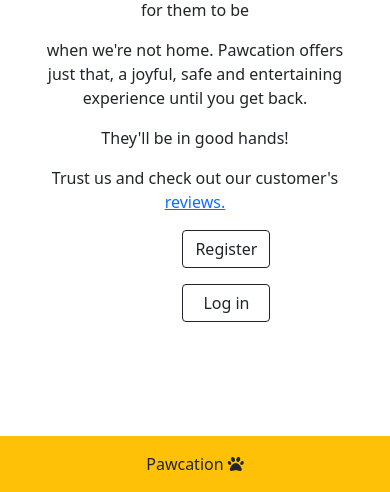
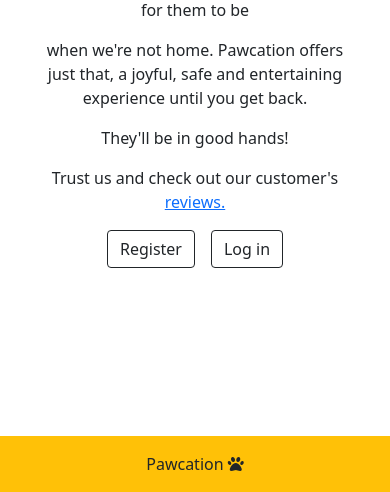
Before and after one commit to ilaria-barletta/pawcation, a Django app: page / in a window 390 px wide. Shown: the part 352-844 px from the top of the page. Run offline with Django 4.2, Linux system fonts and the light colour scheme; some libraries are stand-ins or nearby versions.

Commit message:
fix home page buttons responsiveness issue

```diff
--- a/templates/home.html
+++ b/templates/home.html
@@ -18,7 +18,7 @@
             <p>They'll be in good hands!</p>
             <p>Trust us and check out our customer's <a href="{% url 'other_users_reviews' %}">reviews.</a></p>
         </div>
-        <div class="d-grid gap-3 col-1 mx-auto">
+        <div class="d-flex justify-content-center gap-3">
             <a href="{% url 'account_signup' %}" class="btn btn-outline-dark">Register </a>
             <a href="{% url 'account_login' %}" class="btn btn-outline-dark">Log in </a>
         </div>
```
